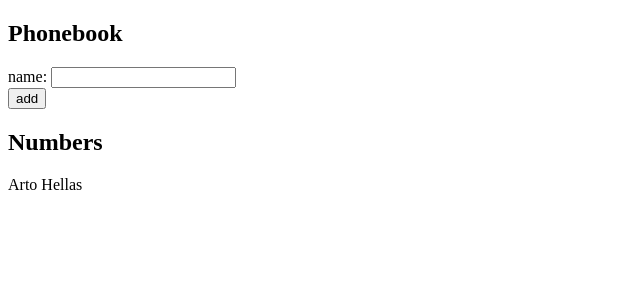
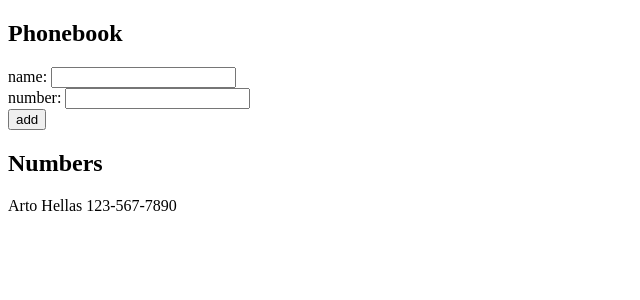
Before and after one commit to tomcheah/fullstackopen, a React (Create React App) app in the folder part2/phonebook/: page / in a window 1280 px wide. Shown: the top 300 px of the page, without its empty margins (0-640 px from the left). Built offline with nearby package versions, Linux system fonts and the light colour scheme.

Commit message:
Finish exercise 2.8

```diff
--- a/part2/phonebook/src/App.js
+++ b/part2/phonebook/src/App.js
@@ -2,14 +2,15 @@ import { useState } from 'react'
 import { v4 as uuid } from 'uuid';
 
 
-const PersonsDisplay = ( {name} ) => <div>{name}</div>
+const PersonsDisplay = ( {name, number} ) => <div>{name} {number}</div>
 
 
 const App = () => {
   const [persons, setPersons] = useState([
-    { name: 'Arto Hellas', id: uuid() }
+    { name: 'Arto Hellas', id: uuid(), number: "123-567-7890" }
   ])
   const [newName, setNewName] = useState('')
+  const [newNumber, setNewNumber] = useState('')
 
   const addName = (event) => {
     event.preventDefault()
@@ -22,17 +23,25 @@ const App = () => {
     const nameObject = {
       name: newName,
       id: uuid(),
+      number: newNumber,
     }
     console.log(nameObject)
 
     setPersons(persons.concat(nameObject))
     setNewName('')
+    setNewNumber('')
   }
 
   const handleNameChange = (event) => {
     console.log(event.target.value)
     setNewName(event.target.value)
   }
+
+  const handleNumberChange = (event) => {
+    console.log(event.target.value)
+    setNewNumber(event.target.value)
+  }
+
 
 // todo: fix how persons are displayed/ rendered
   return (
@@ -43,11 +52,14 @@ const App = () => {
           name: <input value={newName} onChange={handleNameChange} />
         </div>
         <div>
+          number: <input value={newNumber} onChange={handleNumberChange} />
+        </div>
+        <div>
           <button type="submit">add</button>
         </div>
       </form>
       <h2>Numbers</h2>
-      {persons.map(person => <PersonsDisplay key={person.id} name={person.name} />)}
+      {persons.map(person => <PersonsDisplay key={person.id} name={person.name} number={person.number}/>)}
     </div>
   )
 }
```
